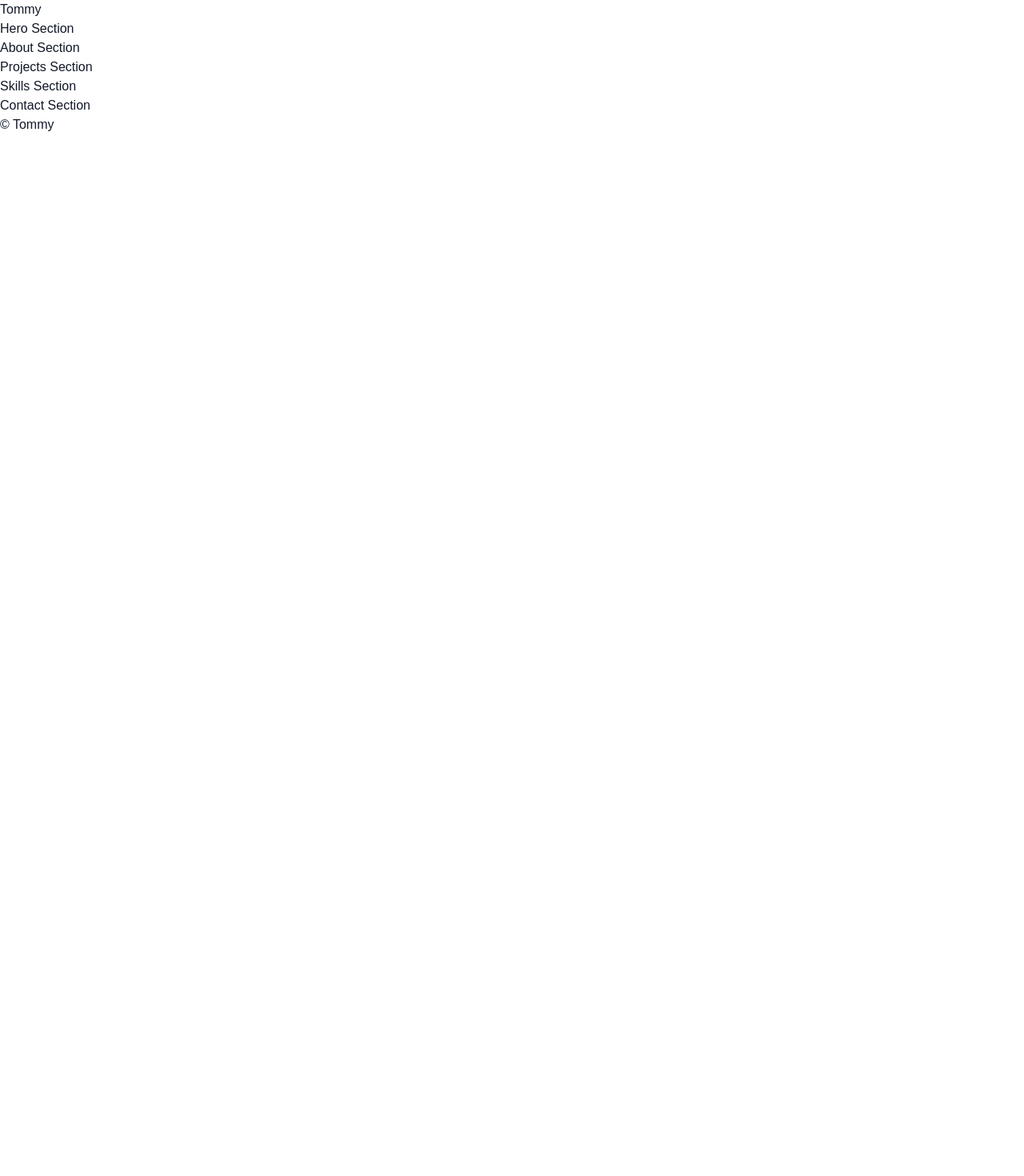
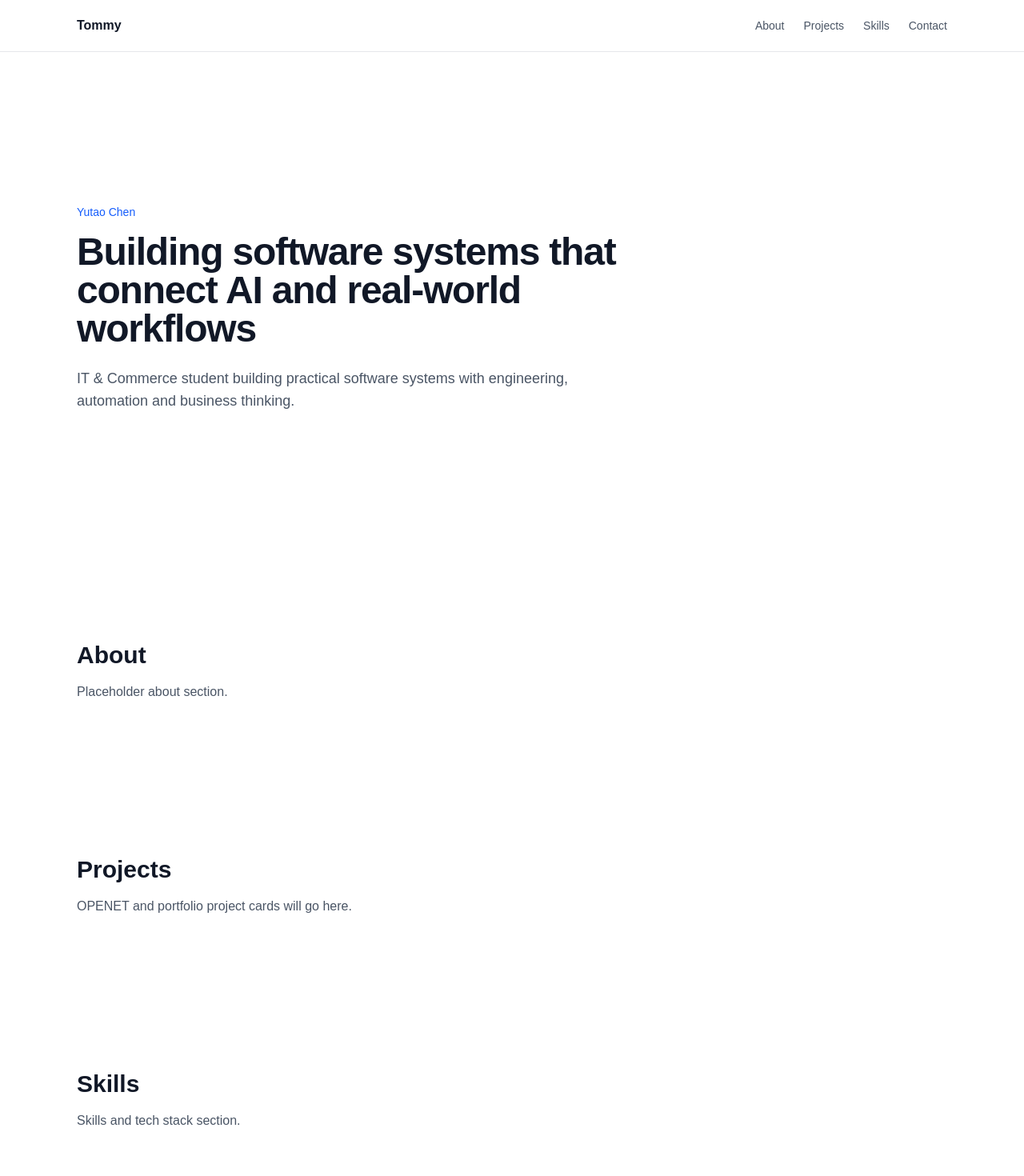
Before and after one commit to Tommy-Eareast/tommy-profile, a Next.js app: page / in a window 1280 px wide. Shown: the top 1470 px of the page at 80% size. Before the commit the page ends 800 px from the top, so only its background shows below. Built offline with nearby package versions, Linux system fonts and the light colour scheme.

Commit message:
refactor: add reusable section component

```diff
--- /dev/null
+++ b/src/components/Container.tsx
@@ -0,0 +1,9 @@
+type ContainerProps = {
+    children: React.ReactNode;
+};
+
+export default function Container({ children }: ContainerProps) {
+    return (
+        <div className="mx-auto w-full max-w-6xl px-6 lg:px-8">{children}</div>
+    );
+}
--- /dev/null
+++ b/src/components/Section.tsx
@@ -0,0 +1,17 @@
+type SectionProps = {
+    id: string;
+    title: string;
+    children: React.ReactNode;
+};
+
+export default function Section({ id, title, children }: SectionProps) {
+    return (
+        <section id={id} className="py-24">
+            <div className="mx-auto w-full max-w-6xl px-6 lg:px-8">
+                <h2 className="mb-4 text-3xl font-semibold">{title}</h2>
+
+                {children}
+            </div>
+        </section>
+    );
+}
--- a/src/sections/About.tsx
+++ b/src/sections/About.tsx
@@ -1,7 +1,11 @@
+import Section from "@/components/Section";
+
 export default function About() {
     return (
-        <section id="about">
-            <h2>About Section</h2>
-        </section>
+        <Section id="about" title="About">
+            <p className="max-w-3xl text-gray-600">
+                Placeholder about section.
+            </p>
+        </Section>
     );
 }
--- a/src/sections/Contact.tsx
+++ b/src/sections/Contact.tsx
@@ -1,7 +1,9 @@
+import Section from "@/components/Section";
+
 export default function Contact() {
     return (
-        <section id="contact">
-            <h2>Contact Section</h2>
-        </section>
+        <Section id="contact" title="Contact">
+            <p className="text-gray-600">Contact form will live here.</p>
+        </Section>
     );
 }
--- a/src/sections/Footer.tsx
+++ b/src/sections/Footer.tsx
@@ -1,7 +1,11 @@
+import Container from "@/components/Container";
+
 export default function Footer() {
     return (
-        <footer>
-            <p>© Tommy</p>
+        <footer className="border-t border-gray-200 py-8">
+            <Container>
+                <p className="text-sm text-gray-500">© 2026 Tommy</p>
+            </Container>
         </footer>
     );
 }
--- a/src/sections/Hero.tsx
+++ b/src/sections/Hero.tsx
@@ -1,7 +1,24 @@
+import Container from "@/components/Container";
+
 export default function Hero() {
     return (
-        <section id="hero">
-            <h1>Hero Section</h1>
+        <section id="hero" className="flex min-h-[80vh] items-center">
+            <Container>
+                <div className="max-w-3xl">
+                    <p className="mb-4 text-sm text-blue-600">Yutao Chen</p>
+
+                    <h1 className="mb-6 text-5xl font-bold tracking-tight">
+                        Building software systems that connect AI and real-world
+                        workflows
+                    </h1>
+
+                    <p className="max-w-2xl text-lg text-gray-600">
+                        IT & Commerce student building practical software
+                        systems with engineering, automation and business
+                        thinking.
+                    </p>
+                </div>
+            </Container>
         </section>
     );
 }
--- a/src/sections/Navbar.tsx
+++ b/src/sections/Navbar.tsx
@@ -1,7 +1,31 @@
+import Container from "@/components/Container";
+
 export default function Navbar() {
     return (
-        <nav>
-            <h2>Tommy</h2>
-        </nav>
+        <header className="sticky top-0 z-50 border-b border-gray-200 bg-white/80 backdrop-blur-sm">
+            <Container>
+                <nav className="flex h-16 items-center justify-between">
+                    <div className="font-semibold">Tommy</div>
+
+                    <ul className="flex gap-6 text-sm text-gray-600">
+                        <li>
+                            <a href="#about">About</a>
+                        </li>
+
+                        <li>
+                            <a href="#projects">Projects</a>
+                        </li>
+
+                        <li>
+                            <a href="#skills">Skills</a>
+                        </li>
+
+                        <li>
+                            <a href="#contact">Contact</a>
+                        </li>
+                    </ul>
+                </nav>
+            </Container>
+        </header>
     );
 }
--- a/src/sections/Projects.tsx
+++ b/src/sections/Projects.tsx
@@ -1,7 +1,11 @@
+import Section from "@/components/Section";
+
 export default function Projects() {
     return (
-        <section id="projects">
-            <h2>Projects Section</h2>
-        </section>
+        <Section id="projects" title="Projects">
+            <p className="text-gray-600">
+                OPENET and portfolio project cards will go here.
+            </p>
+        </Section>
     );
 }
--- a/src/sections/Skills.tsx
+++ b/src/sections/Skills.tsx
@@ -1,7 +1,9 @@
+import Section from "@/components/Section";
+
 export default function Skills() {
     return (
-        <section id="skills">
-            <h2>Skills Section</h2>
-        </section>
+        <Section id="skills" title="Skills">
+            <p className="text-gray-600">Skills and tech stack section.</p>
+        </Section>
     );
 }
```
